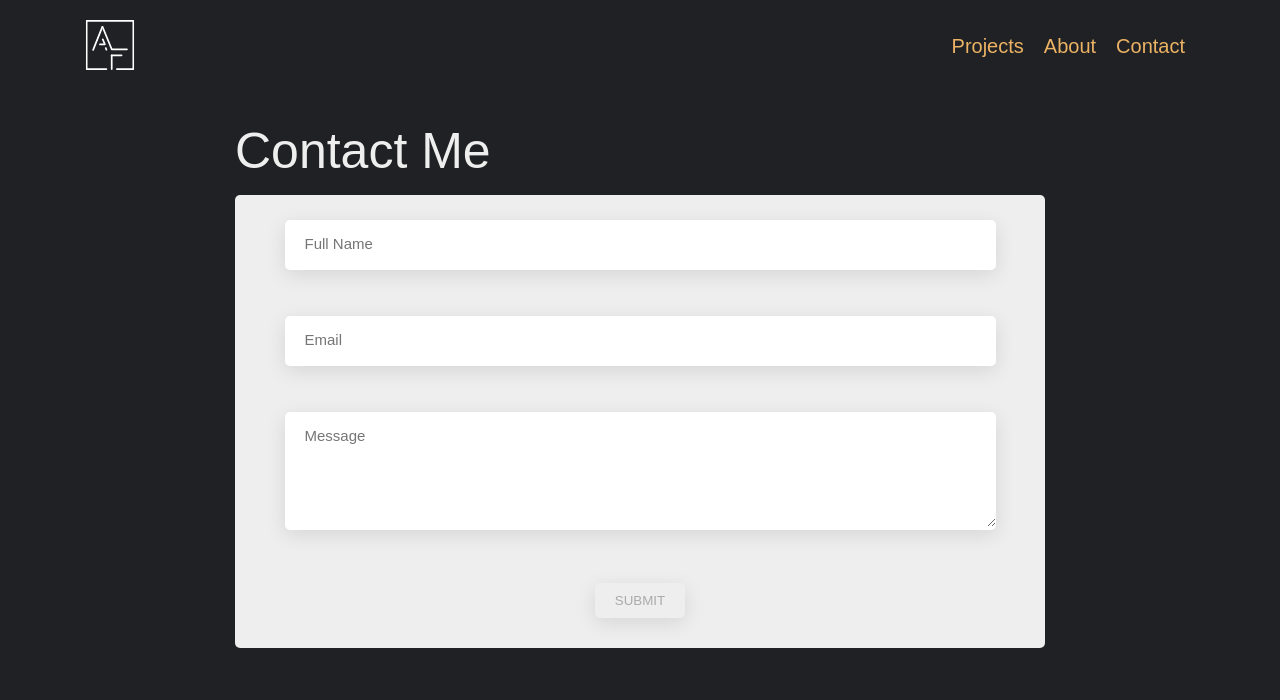
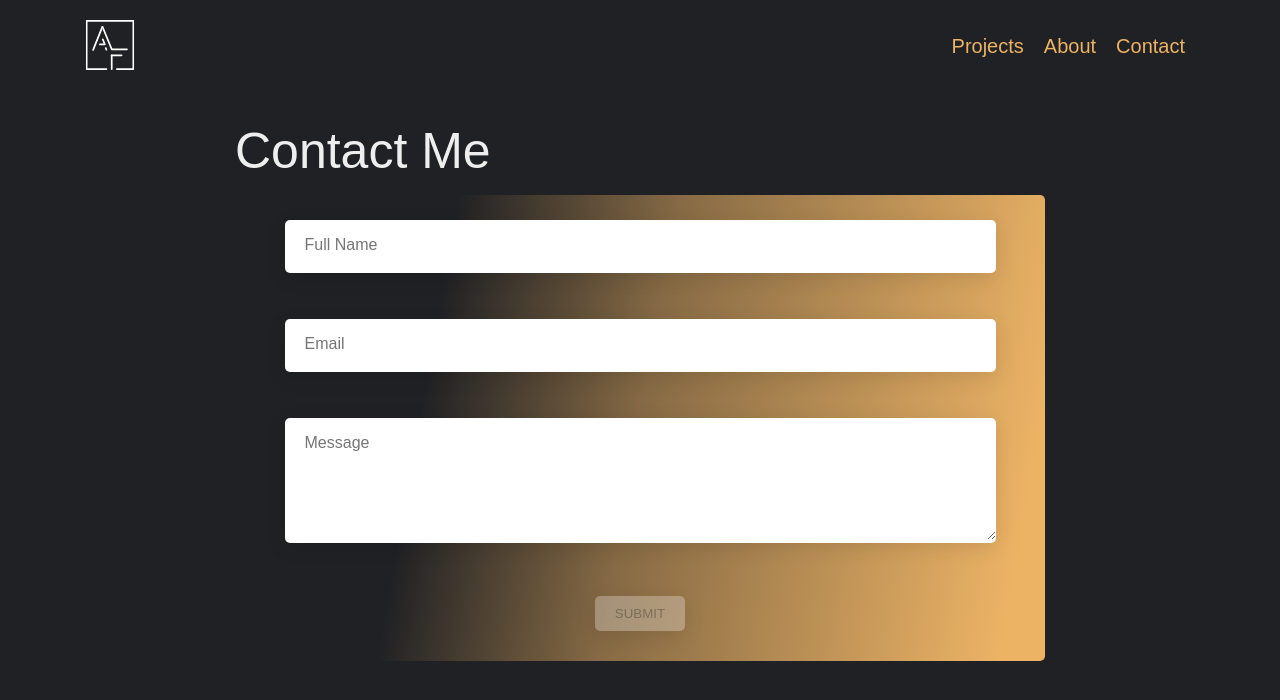
Before and after one commit to alexfotopoulos/personal-site, a Next.js app: page /contact in a window 1280 px wide. Shown: the top 700 px of the page. Built offline with nearby package versions, Linux system fonts and the light colour scheme.

Commit message:
swap hero image with smaller file sized image and change style of contact form

```diff
--- a/components/contactPage/ContactForm.module.scss
+++ b/components/contactPage/ContactForm.module.scss
@@ -5,20 +5,26 @@
     display: flex;
     flex-direction: column;
     align-items: center;
-    background-color: $color-grey-light-2;
+    // background-color: $color-grey-light-2;
+    background-image: linear-gradient(100deg, transparent 25%, rgba($color-primary, .5) 50%, rgba($color-primary, 1) 95%);
     padding: 1rem;
     max-width: 85rem;
     border-radius: 5px;
+
+    @include respond(phone) {
+      background-image: linear-gradient(100deg, transparent 30%, rgba($color-primary, .5) 60%, rgba($color-primary, 1) 95%);
+    }
   }
+
 .inputGroup {
   width: 90%;
 }
 
 .contactFormInput {
   font-family: inherit;
-  font-size: 1.5rem;
+  font-size: $default-font-size;
   width: 100%;
-  padding: 1.5rem 2rem;
+  padding: 1.6rem 2rem;
   border: none;
   border-radius: 5px;
   margin-bottom: $margin-bottom-small;
@@ -80,6 +86,8 @@
   }
 
   &:hover:not([disabled]) {
-    background-color: $color-primary;
+    background-color: $color-background-dark;
+    color: $color-grey-light-2;
+    cursor: pointer;
   }
 }
--- a/components/homepage/Hero.js
+++ b/components/homepage/Hero.js
@@ -4,7 +4,7 @@ export default function Hero() {
     return (
         <div className={styles.hero}>
             <div >
-            <img src={"images/NewHeadshot.jpg"} alt="" className={styles.img} />
+            <img src={"images/Headshot.jpg"} alt="" className={styles.img} />
             </div>
             <h1 className={"heading-primary u-margin-bottom-big u-margin-top-medium move-in-left"}>Hi, I'm <span className={styles.name}>Alex</span></h1>
             <h2 className={"heading-tertiary move-in-right"}>I'm a web developer interested in building beautiful and functional web applications</h2>
```
Also changed, not shown: components/homepage/Hero.module.scss (+4 -4 lines), public/images/Headshot.jpg (added), 1 other file (tests, documents, lock files or other folders).
